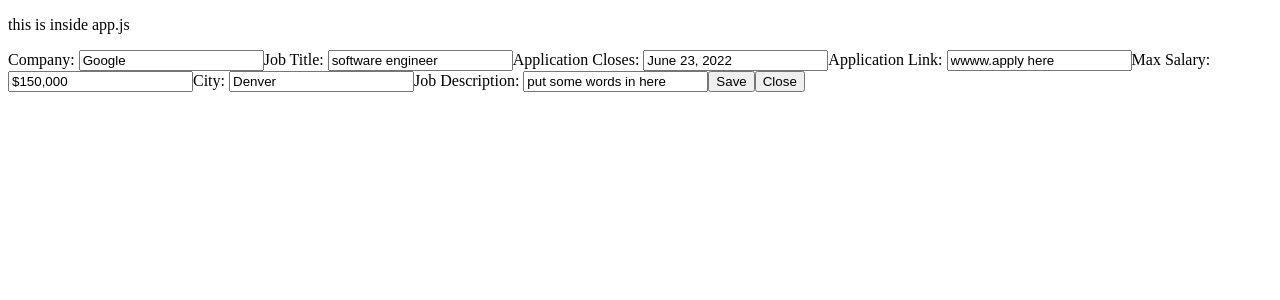
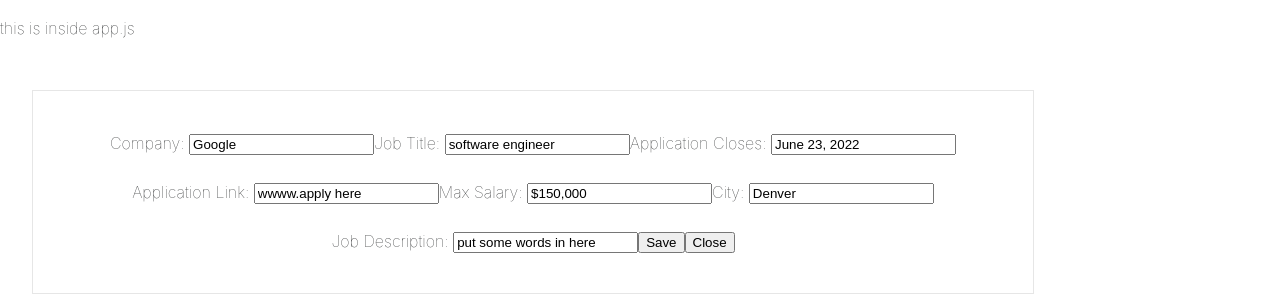
Before and after one commit to PTRI-7-Team-Axolotl/secure-the-bag, a React (Create React App) app: page /user in a window 1280 px wide. Both pictures are taken after a click on the element "Google". Shown: the top 300 px of the page. Built offline with nearby package versions, Linux system fonts and the light colour scheme; the HTML template or start-up script is replaced by a standard one.

Commit message:
adding some styling to job details

```diff
--- a/src/JobInfo.jsx
+++ b/src/JobInfo.jsx
@@ -1,6 +1,7 @@
 
 import React, { useState } from 'react';
-import { useForm } from 'react-hook-form'
+import { useForm } from 'react-hook-form';
+import './styles.css'
 
 function JobInfo(props) {
 
@@ -19,20 +20,23 @@ function JobInfo(props) {
 
 //displaying our data
   return (
-            <div>
-                <form onSubmit={handleSubmit(onSubmit)} >
+            <div className="job-details">
+                <form className = "job-details-wrapper" onSubmit={handleSubmit(onSubmit)} >
+                    <div classNam="job-details-job"></div>
                     <label for="employer">Company: </label>
                     <input type="text" {...register("employer")} defaultValue={props.jobs[props.jobIndex].employer} />
                     <label for="title">Job Title: </label>
                      <input type="text" {...register("title")} defaultValue={props.jobs[props.jobIndex].title} />
                      <label for="expiration">Application Closes: </label>
                      <input type="text" {...register("expiration")} defaultValue={props.jobs[props.jobIndex].expiration} />
+                     <div className="job-details-job"></div>
                      <label for="application">Application Link: </label>
                      <input type="text" {...register("application")} defaultValue={props.jobs[props.jobIndex].application} />
                      <label for="salary">Max Salary: </label>
                      <input type="text" {...register("salary")} defaultValue={props.jobs[props.jobIndex].salary} />
                      <label for="city">City: </label>
                      <input type="text" {...register("city")} defaultValue={props.jobs[props.jobIndex].city} />
+                     <div className="job-details-job"></div>
                      <label for="description">Job Description: </label>
                      <input type="text" {...register("description")} defaultValue={props.jobs[props.jobIndex].description} />
                     <input type="submit" value="Save"/>
--- /dev/null
+++ b/src/styles.css
@@ -0,0 +1,30 @@
+body {
+    font-family: -apple-system, system-ui, BlinkMacSystemFont, "Segoe UI", Roboto, "Helvetica Neue", Arial, sans-serif;
+    margin: 0;
+    font-size: 1rem;
+    font-weight: 1.5;
+    line-height: 1.5;
+    color: #292b2c;
+    background-color: #fff;
+  }
+  .job-details {
+    margin: 0 auto;
+    padding: 0 2em;
+  }
+  .job-details-wrapper {
+    text-align: center;
+    max-width: 950px;
+    margin: 100 auto;
+    border: 1px solid #e6e6e6;
+    padding: 40px 25px;
+    margin-top: 50px;
+  }
+  .job-details-job {
+    display: flex;
+    align-items: flex-start;
+    justify-content: space-around;
+    line-height: 1.5;
+    font-weight: 300;
+    margin-bottom: 25px;
+    font-size: 1.375rem;
+  }
```
